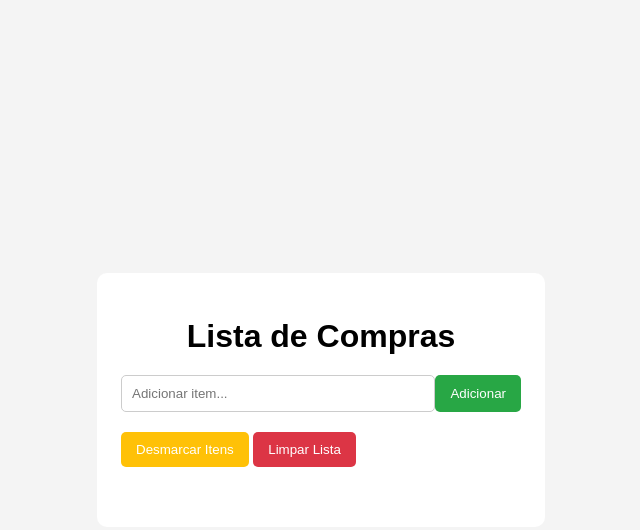
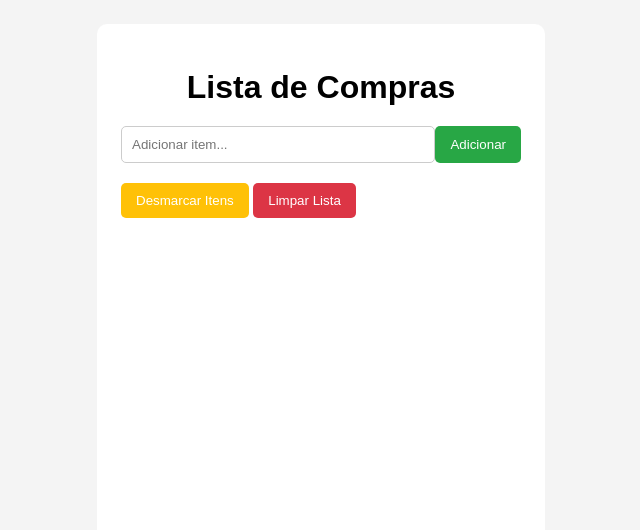
Before and after one commit to gustavohschwartz/lista-compras, a plain HTML site: page index.html in a window 1280 px wide. Shown: the whole page, without its empty margins (319-959 px from the left). Drawn offline with Linux system fonts and the light colour scheme.

Commit message:
alteração css

```diff
--- a/style.css
+++ b/style.css
@@ -5,7 +5,6 @@ body {
     padding: 0;
     display: flex;
     justify-content: center;
-    align-items: center;
     height: 100vh;
 }
 
@@ -15,6 +14,7 @@ body {
     border-radius: 10px;
     max-width: 400px;
     width: 100%;
+    margin: 24px 0;
 }
 
 h1 {
```
